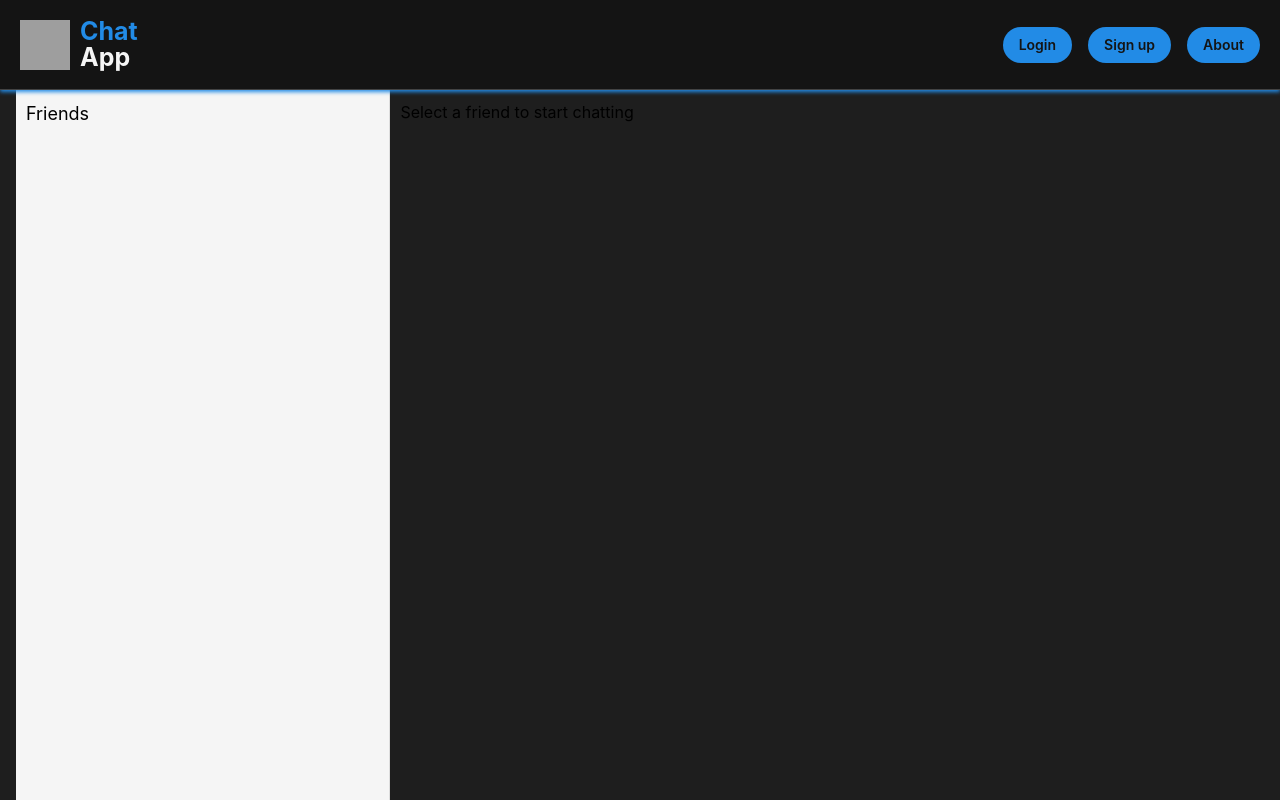
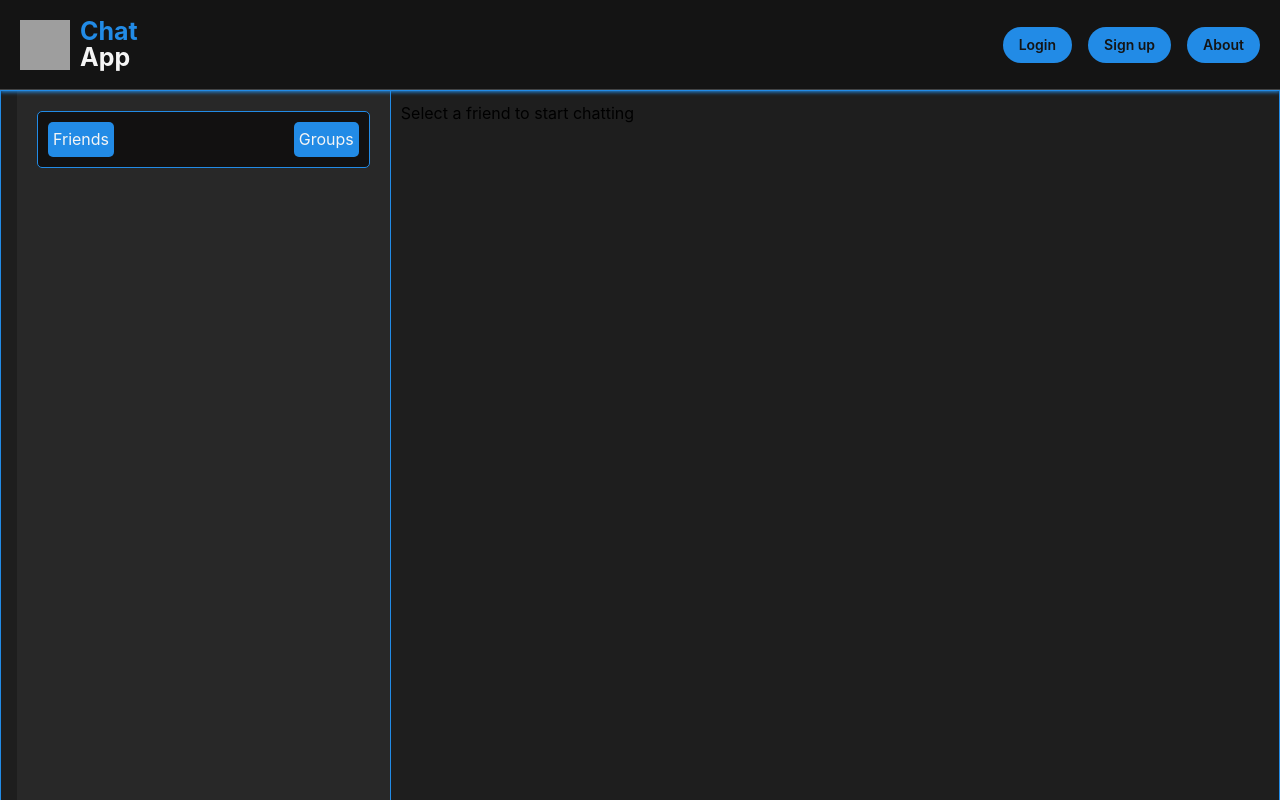
Before and after one commit to Omarsa2002/Chat-App-Client, a React (Vite) app in the folder ChatApp/: page /Chat in a window 1280 px wide. Shown: the top 800 px of the page. Built offline with nearby package versions, Linux system fonts and the light colour scheme; grey boxes are pictures that could not be loaded.

Commit message:
update chat ui

```diff
--- a/ChatApp/src/pages/chat/Chat.jsx
+++ b/ChatApp/src/pages/chat/Chat.jsx
@@ -1,3 +1,4 @@
+import classes from './Chat.module.css'
 import { useState, useEffect } from 'react';
 import { Container, Box, Text, ScrollArea, Button, Input } from '@mantine/core';
 import { useUser } from '../../context/UserContext'; // Import your context
@@ -11,7 +12,7 @@ function Chat() {
     const location = useLocation();
 
     // Fetch chat messages for the selected friend
-    const fetchMessages = async (friendId) => {
+    const fetchMessages = async (chatId) => {
         // try {
         //     const response = await httpRequest(
         //         `${API_CONFIG.endpoints.chat.getMessages}/${friendId}`,
@@ -27,7 +28,7 @@ function Chat() {
     // Handle friend selection
     const handleFriendClick = (friend) => {
         setSelectedFriend(friend);
-        fetchMessages(friend.friendId);
+        fetchMessages(friend.chatId);
     };
 
     // Handle sending a new message
@@ -48,30 +49,25 @@ function Chat() {
         }
     }, [location.search, friends]); // Run this effect when location.search or friends change
     return (
-        <Container size="xl" style={{ display: 'flex', height: '100vh' }}>
+        <Container size="xl" className={classes.chatContainer}>
             {/* Left Section: Friends List */}
-            <Box
-                style={{
-                    width: '30%',
-                    backgroundColor: '#f5f5f5',
-                    padding: '10px',
-                    borderRight: '1px solid #ddd',
-                    overflowY: 'auto',
-                }}
-            >
-                <Text weight={700} size="lg" mb="md">
-                    Friends
-                </Text>
-                <ScrollArea style={{ height: 'calc(100vh - 50px)' }}>
+            <Box className={classes.LeftSectionBox}>
+                <div className={classes.LeftSectionText}>
+                    <Text weight={700} className={classes.LeftSectionBoxText}>
+                        Friends
+                    </Text>
+                    <Text weight={700} className={classes.LeftSectionBoxText} >
+                        Groups
+                    </Text>
+
+                </div>
+                <ScrollArea className={classes.friendsScrollArea}>
                     {friends.map((friend) => (
                         <Box
                             key={friend.friendId}
+                            className={classes.friendBox}
                             style={{
-                                padding: '10px',
-                                marginBottom: '10px',
-                                backgroundColor: selectedFriend?.friendId === friend.friendId ? '#ddd' : '#fff',
-                                cursor: 'pointer',
-                                borderRadius: '5px',
+                                backgroundColor: selectedFriend?.friendId === friend.friendId ? 'rgb(74, 74, 74)' : 'rgb(17, 16, 16)',
                             }}
                             onClick={() => handleFriendClick(friend)}
                         >
@@ -80,21 +76,18 @@ function Chat() {
                     ))}
                 </ScrollArea>
             </Box>
-
             {/* Right Section: Chat Interface */}
-            <Box
-                style={{
-                    flex: 1,
-                    padding: '10px',
-                    display: 'flex',
-                    flexDirection: 'column',
-                }}
-            >
+            <Box className={classes.rightSectionBox}>
                 {selectedFriend ? (
                     <>
-                        <Text weight={700} size="lg" mb="md">
-                            Chat with {selectedFriend.friendName}
-                        </Text>
+                        <Box className={classes.rightSectionTitileBox}>
+                            <Text className={classes.rightSectionTitile} weight={700} size="lg">
+                                Chat with
+                            </Text>
+                            <Text className={classes.rightSectionName} weight={700} size="lg">
+                                {selectedFriend.friendName}
+                            </Text>
+                        </Box>
                         <ScrollArea style={{ flex: 1, marginBottom: '10px' }}>
                             {messages.map((message, index) => (
                                 <Box
--- a/ChatApp/src/pages/chat/Chat.module.css
+++ b/ChatApp/src/pages/chat/Chat.module.css
@@ -0,0 +1,73 @@
+.chatContainer{
+    display: flex;
+    height: 90vh;
+    border: 1px solid var(--primary-color);
+}
+
+.LeftSectionBox{
+    width: 30%;
+    background-color: var(--background-courses);
+    padding: 20px;
+    border-right: 1px solid var(--primary-color);
+    overflow-Y: auto;
+}
+
+.LeftSectionText{
+    display: flex;
+    background-color: rgb(18, 17, 17);
+    justify-content: space-between;
+    padding: 5px;
+    margin-bottom: 10px;
+    border: 1px solid var(--primary-color);
+    border-radius: 5px;
+}
+
+.LeftSectionBoxText{
+    color: var(--second-color);
+    padding: 5px;
+    background-color: var(--primary-color);
+    margin: 5px;
+    cursor: pointer;
+    border-radius: 5px;
+}
+
+.friendsScrollArea{
+    height: calc(90vh - 50px);
+    /* color: rgb(52, 49, 49); */
+}
+
+.friendBox{
+    padding: 10px;
+    margin-bottom: 10px;
+    cursor: pointer;
+    border-radius: 5px;
+    border: 1px solid var(--primary-color);
+    color: var(--second-color);
+}
+
+
+.rightSectionBox{
+    flex: 1;
+    padding: 10px;
+    display: flex;
+    flex-direction: column;
+}
+
+.rightSectionTitileBox{
+    margin: 10px;
+    display: flex;
+    color: var(--second-color);
+    border: 1px solid var(--primary-color);
+    background-color: var(--background-courses);
+    padding: 5px;
+    border-radius: 5px;
+}
+.rightSectionTitile{
+    color: var(--second-color);
+    margin: 5px;
+}
+.rightSectionName{
+    color: var(--primary-color);
+    margin: 5px;
+    font-weight: bold;
+}
```
